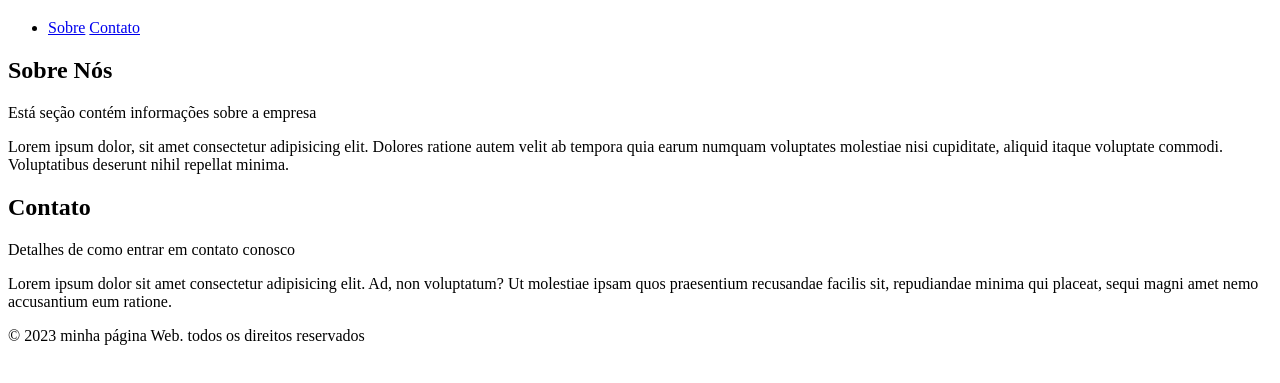
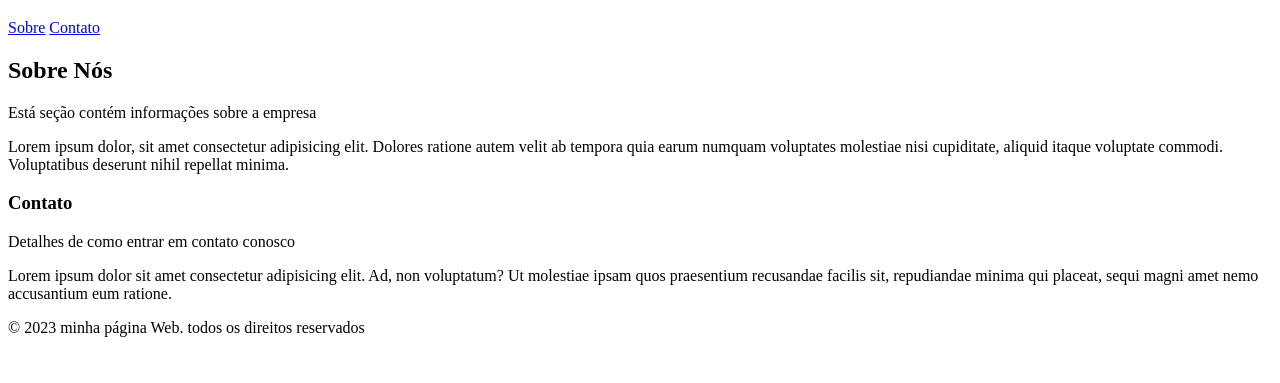
Before and after one commit to LeonardoUrbantzky/Exer-03, a plain HTML site: page index.html in a window 1280 px wide. Shown: the part 61-444 px from the top of the page. Drawn offline with Linux system fonts and the light colour scheme.

Commit message:
atualização

```diff
--- a/index.html
+++ b/index.html
@@ -1,9 +1,18 @@
 <!DOCTYPE html>
-<html lang="en">
+<html lang="pt-BR">
 <head>
     <meta charset="UTF-8">
     <meta name="viewport" content="width=device-width, initial-scale=1.0">
-    <title>Document</title>
+    <title>Minha pagina</title>
+    <meta name ="description" content="minha pagina na web completa.">
+    <meta name="keywords" content="sobre a pagina e contatos.">
+    <meta name="author" content="Léo">
+    <link rel="stylesheet" href="system.css">
+
+    <style>
+
+    </style>
+
 </head>
 <body>
     <header>
@@ -20,15 +29,22 @@
         </ul>
     </nav>
     <main>
+        <section id="sobre">
         <h2>Sobre Nós</h2>
         <p>Está seção contém informações sobre a empresa</p>
         <p>Lorem ipsum dolor, sit amet consectetur adipisicing elit. Dolores ratione autem velit ab tempora quia earum numquam voluptates molestiae nisi cupiditate, aliquid itaque voluptate commodi. Voluptatibus deserunt nihil repellat minima.</p>
-        <h2>Contato</h2>
+        </section>
+        <section id="Contato">
+        <h3>Contato</h3>
         <p>Detalhes de como entrar em contato conosco</p>
         <p>Lorem ipsum dolor sit amet consectetur adipisicing elit. Ad, non voluptatum? Ut molestiae ipsam quos praesentium recusandae facilis sit, repudiandae minima qui placeat, sequi magni amet nemo accusantium eum ratione.</p>
+        </section>
     </main>
         <footer>
         <p>&COPY; 2023 minha página Web. todos os direitos reservados</p>
         </footer>
+        <script>
+            console.log("Bem-vindo ao nosso site!")
+        </script>
 </body>
 </html>
--- /dev/null
+++ b/system.css
@@ -0,0 +1,9 @@
+nav ul {
+    list-style-type: none;
+    padding: 0;
+}
+
+nav ul li {
+    display: inline;
+    margin-right: 10px;
+}
```
